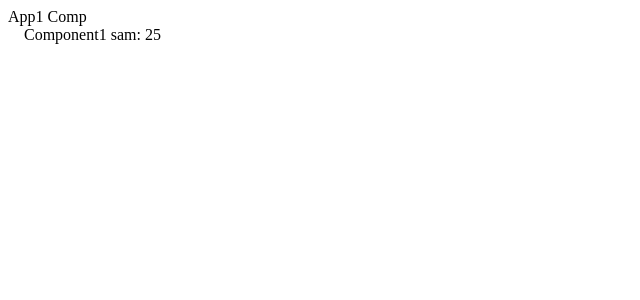
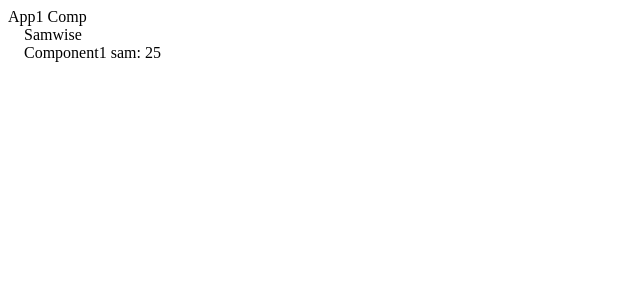
Before and after one commit to smerante/react-2019, a React (Create React App) app in the folder app1/: page / in a window 1280 px wide. Shown: the top 300 px of the page, without its empty margins (0-640 px from the left). Built offline with nearby package versions, Linux system fonts and the light colour scheme; the HTML template or start-up script is replaced by a standard one.

Commit message:
Component props

```diff
--- a/app1/src/App.js
+++ b/app1/src/App.js
@@ -1,4 +1,5 @@
 import React, { Component } from 'react';
+import Container1 from './containers/container1';
 import Component1 from './functional/component1';
 
 class App extends Component {
@@ -12,7 +13,10 @@ class App extends Component {
       <div className="App">
         App1 Comp
         <div style={{marginLeft: 16}}>
-          <Component1 name="sam" age="25" />
+          <Container1 nickname="Samwise"/>
+        </div>
+        <div style={{marginLeft: 16}}>
+          <Component1 name="sam" age={25} />
         </div>
       </div>
     );
--- /dev/null
+++ b/app1/src/containers/container1.js
@@ -0,0 +1,14 @@
+import React, { Component } from 'react';
+
+class Container1 extends Component {
+
+    render() {
+        return (
+            <div>
+                {this.props.nickname}
+            </div>
+        )
+    }
+}
+
+export default Container1;
```
